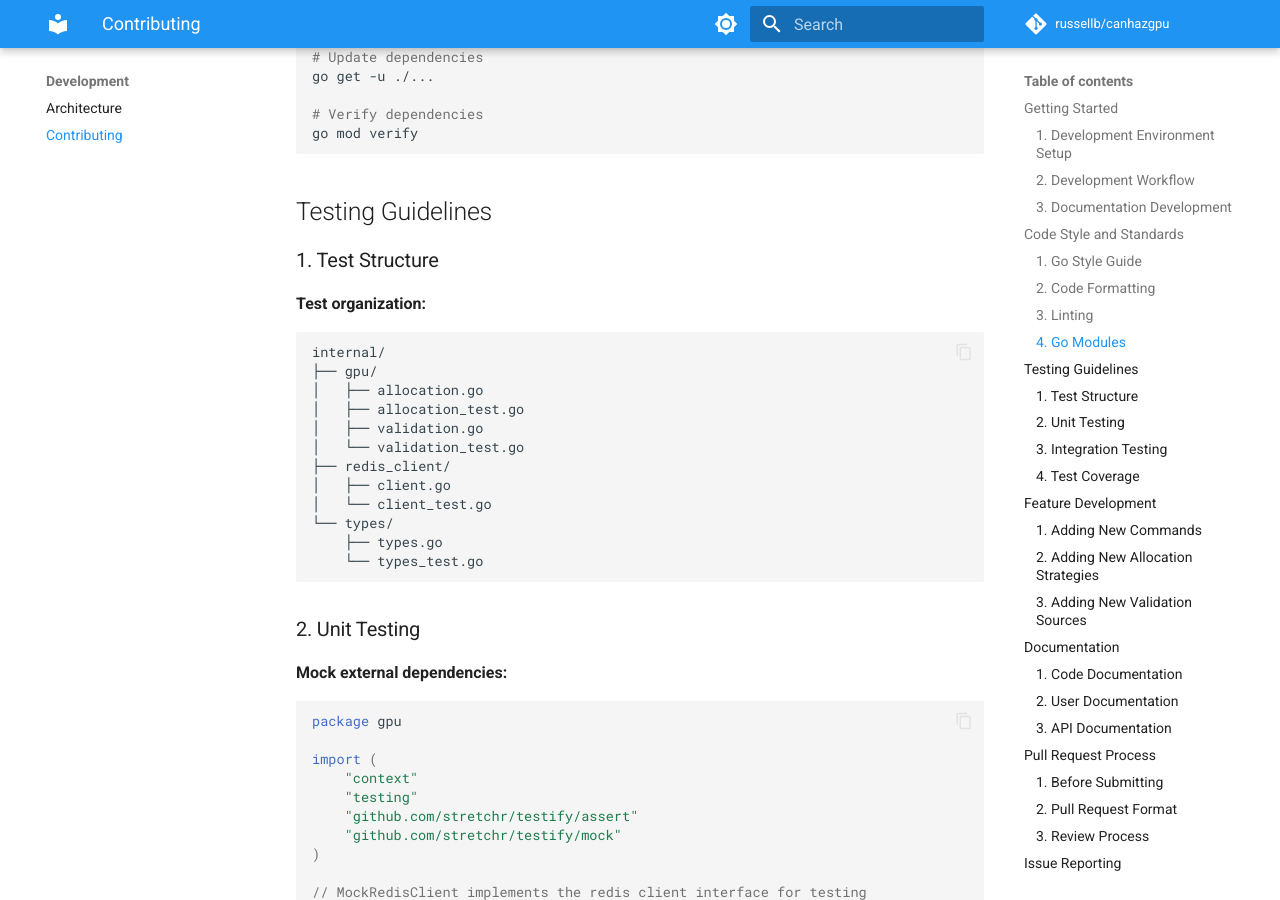
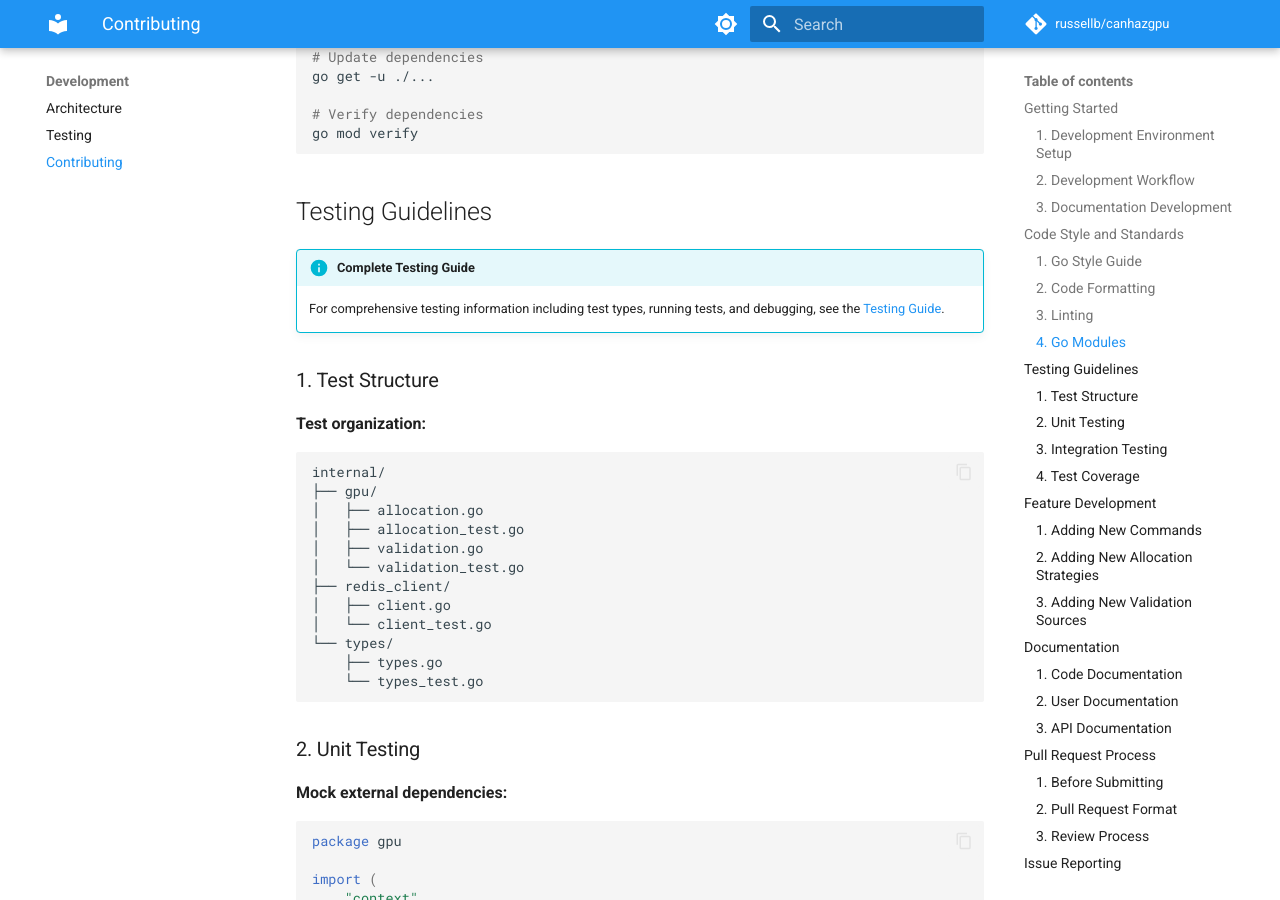
Before and after one commit to russellb/canhazgpu, an MkDocs documentation site: the page built from docs/dev-contributing.md, in a window 1280 px wide and 900 px high, scrolled down 3562 px. Built offline with MkDocs 1.6.1 and Material for MkDocs 9.7.7, drawn with Linux system fonts in a browser that asks for light colours; comment, search, counter and statistics services are not loaded.

Commit message:
Move TESTING.md to docs/dev-testing.md
Signed-off-by: Russell Bryant <rbryant@redhat.com>

````diff
--- a/docs/dev-contributing.md
+++ b/docs/dev-contributing.md
@@ -169,6 +169,9 @@ go mod verify
 ```
 
 ## Testing Guidelines
+
+!!! info "Complete Testing Guide"
+    For comprehensive testing information including test types, running tests, and debugging, see the [Testing Guide](dev-testing.md).
 
 ### 1. Test Structure
 
--- a/mkdocs.yml
+++ b/mkdocs.yml
@@ -74,6 +74,7 @@ nav:
     - Troubleshooting: admin-troubleshooting.md
   - Development:
     - Architecture: dev-architecture.md
+    - Testing: dev-testing.md
     - Contributing: dev-contributing.md
 
 extra:
````
Also changed, not shown: docs/dev-testing.md (renamed from TESTING.md, +2 -2 lines).
